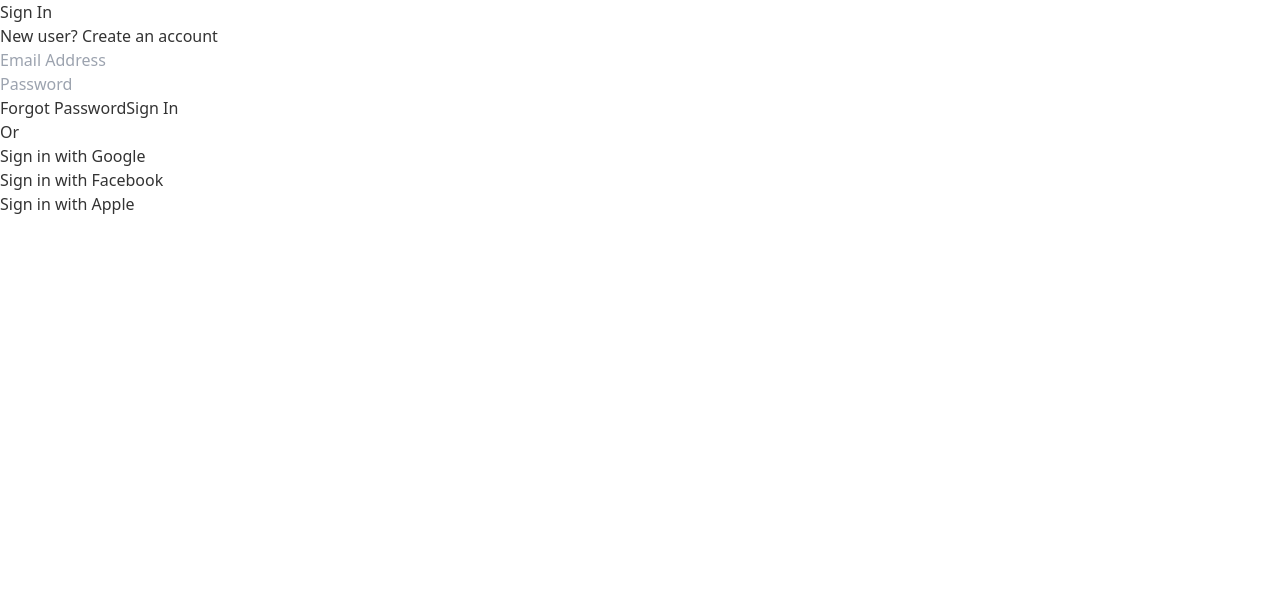
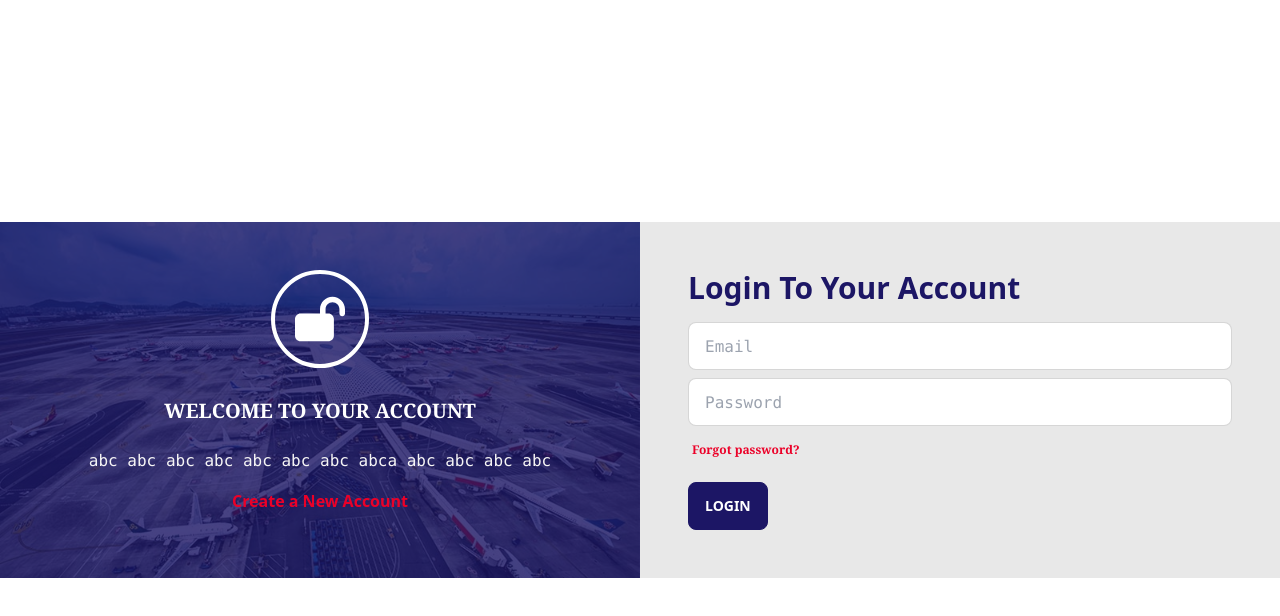
Before and after one commit to DevTabibur/expressbiz, a React (Create React App) app: page /login in a window 1280 px wide. Shown: the top 616 px of the page. Built offline with nearby package versions, Linux system fonts and the light colour scheme.

Commit message:
login  compo is odne

```diff
--- a/src/App.js
+++ b/src/App.js
@@ -18,8 +18,8 @@ import SingleService from "./Pages/Services/SingleService";
 function App() {
   return (
     <>
-      {/* <HeaderTop />
-      <HeaderNav> */}
+      <HeaderTop />
+      <HeaderNav>
         <Routes>
           <Route path="/" element={<Home />} />
           <Route path="/home" element={<Home />} />
@@ -37,7 +37,7 @@ function App() {
             {/* <Route path="test1" element={<Footer />} /> */}
           </Route>
         </Routes>
-      {/* </HeaderNav> */}
+      </HeaderNav>
 
       {/* <Footer /> */}
     </>
--- a/src/Pages/Home/Home.jsx
+++ b/src/Pages/Home/Home.jsx
@@ -6,19 +6,19 @@ import WhyChooseUs from "../../Shared/WhyChooseUs/WhyChooseUs";
 import GetQuote from "../../Shared/GetQuote/GetQuote";
 import Testimonial from "../../Shared/Testimonial/Testimonial";
 import Footer from "../../Shared/Footer/Footer";
+import HeroCarousel from "../../Shared/HeroCarousel/HeroCarousel";
 
 const Home = () => {
   return (
     <>
+    {/* <HeroCarousel/> */}
       {/* <Services />
-
       <BookShipping />
-      <Contact />
       <WhyChooseUs />
       <GetQuote />
-       */}
-       {/* <Testimonial /> */}
-      <Footer/>
+      <Testimonial />
+      <Contact />
+      <Footer /> */}
     </>
   );
 };
--- /dev/null
+++ b/src/Pages/Login/Login.css
@@ -0,0 +1,44 @@
+.login-left-col {
+    position: relative;
+    width: 100%;
+    height: 100%;
+    background-image: url('../../Assets/images/login.jpg');
+    background-position: 50% center;
+    background-size: cover;
+}
+
+.login-left-col::after {
+    content: "";
+    background-color: #1c1665;
+    opacity: .8;
+    position: absolute;
+    left: 0;
+    top: 0;
+    width: 100%;
+    height: 100%;
+    z-index: 1;
+}
+
+.login-info {
+    position: relative;
+    width: 100%;
+    height: 100%;
+    /* background-color: #fff; */
+    z-index: 2;
+    /* border-radius: 10px;
+    padding: 20px; */
+}
+.login-info .icon{
+    font-size: 10px;
+    padding: 20px;
+    width: 50px;
+    height: 50px;
+    border-radius: 50%;
+    border: 4px solid #fff;
+    color: #fff;
+}
+
+
+.login-right-col {
+    background-color: #e8e8e8;
+}
--- a/src/Pages/Login/Login.jsx
+++ b/src/Pages/Login/Login.jsx
@@ -1,87 +1,134 @@
+import "./Login.css";
+import LoginImage from "../../Assets/images/login.jpg";
+import { FontAwesomeIcon } from "@fortawesome/react-fontawesome";
+import { faLockOpen } from "@fortawesome/free-solid-svg-icons";
+import { Link } from "react-router-dom";
+import { useForm } from "react-hook-form";
 
 const Login = () => {
+  const {
+    register,
+    handleSubmit,
+    watch,
+    formState: { errors },
+  } = useForm();
+  const onSubmit = async (data, e) => {
+    console.log(data);
+  };
+
   return (
     <>
-      <main class="main">
-        <div class="container">
-          <section class="wrapper">
-            <div class="heading">
-              <h1 class="text text-large">Sign In</h1>
-              <p class="text text-normal">
-                New user?{" "}
-                <span>
-                  <a href="#" class="text text-links">
-                    Create an account
-                  </a>
+      <div className="container m-auto">
+        <div className="grid md:grid-cols-2 gap-0 ">
+          {/* first col */}
+          <div className="login-left-col">
+            <div className="login-info p-12 text-center">
+              <FontAwesomeIcon className="icon" icon={faLockOpen} />
+
+              <h2 className="text-white font-serif font-bold text-xl my-6">
+                WELCOME TO YOUR ACCOUNT
+              </h2>
+              <p className="text-neutral font-mono mb-4">
+                abc abc abc abc abc abc abc abca abc abc abc abc
+              </p>
+              <Link
+                to="/register"
+                className="hover:underline font-md font-sans font-bold text-primary"
+              >
+                Create a New Account
+              </Link>
+            </div>
+          </div>
+
+          <div className="login-right-col p-12">
+            <h1 className="text-accent text-mono font-bold text-3xl mb-4">
+              Login To Your Account
+            </h1>
+            {/* login form */}
+
+            {/* form */}
+            <form
+              onSubmit={handleSubmit(onSubmit)}
+            >
+             <div className="form-control">
+              <input
+                type="text"
+                placeholder="Email"
+                className="input input-bordered font-mono"
+                {...register("email", {
+                  required: {
+                    value: true,
+                    message: "Email is Required",
+                  },
+                  pattern: {
+                    value: /[a-z0-9]+@[a-z]+\.[a-z]{2,3}/,
+                    message: "Provide a valid Email",
+                  },
+                })}
+              />
+              <label className="label my-1 py-0">
+                {errors.email?.type === "required" && (
+                  <span className="label-text-alt text-red-500 font-mono">
+                    {errors.email.message}
                   </span>
-              </p>
+                )}
+                {errors.email?.type === "pattern" && (
+                  <span className="label-text-alt text-red-500 font-mono">
+                    {errors.email.message}
+                  </span>
+                )}
+              </label>
             </div>
-            <form name="signin" class="form">
-              <div class="input-control">
-                <label for="email" class="input-label" hidden>
-                  Email Address
-                </label>
-                <input
-                  type="email"
-                  name="email"
-                  id="email"
-                  class="input-field"
-                  placeholder="Email Address"
-                />
-              </div>
-              <div class="input-control">
-                <label for="password" class="input-label" hidden>
-                  Password
-                </label>
+            <div className="form-control">
               <input
                 type="password"
-                  name="password"
-                  id="password"
-                  class="input-field"
                 placeholder="Password"
+                className="input input-bordered font-mono"
+                {...register("password", {
+                  required: {
+                    value: true,
+                    message: "Password is Required",
+                  },
+                  minLength: {
+                    value: 6,
+                    message: "Must be 6 characters or longer",
+                  },
+                })}
               />
+              <label className="label my-1 py-0">
+                {errors.password?.type === "required" && (
+                  <span className="label-text-alt text-red-500 font-mono">
+                    {errors.password.message}
+                  </span>
+                )}
+                {errors.password?.type === "minLength" && (
+                  <span className="label-text-alt text-red-500 font-mono">
+                    {errors.password.message}
+                  </span>
+                )}
+              </label>
+              <label
+                className="label mb-4"
+                onClick={async () => {
+                  // await sendPasswordResetEmail(email);
+                }}
+              >
+                <p className="label-text-alt link link-hover font-semibold font-serif text-primary">
+                  Forgot password?
+                </p>
+              </label>
             </div>
-              <div class="input-control">
-                <a href="#" class="text text-links">
-                  Forgot Password
-                </a>
+            {/* {showError} */}
+
                 <input
+                  className="btn btn-accent text-white"
                   type="submit"
-                  name="submit"
-                  class="input-submit"
-                  value="Sign In"
-                  disabled
-                />
-              </div>
+                  value="LOGIN"
+                ></input>
             </form>
-            <div class="striped">
-              <span class="striped-line"></span>
-              <span class="striped-text">Or</span>
-              <span class="striped-line"></span>
-            </div>
-            <div class="method">
-              <div class="method-control">
-                <a href="#" class="method-action">
-                  <i class="ion ion-logo-google"></i>
-                  <span>Sign in with Google</span>
-                </a>
-              </div>
-              <div class="method-control">
-                <a href="#" class="method-action">
-                  <i class="ion ion-logo-facebook"></i>
-                  <span>Sign in with Facebook</span>
-                </a>
-              </div>
-              <div class="method-control">
-                <a href="#" class="method-action">
-                  <i class="ion ion-logo-apple"></i>
-                  <span>Sign in with Apple</span>
-                </a>
           </div>
         </div>
-          </section>
       </div>
-      </main>
     </>
   );
 };
--- a/src/Shared/Header/HeaderNav.jsx
+++ b/src/Shared/Header/HeaderNav.jsx
@@ -60,9 +60,9 @@ const HeaderNav = ({ children }) => {
 
           <div
             className="w-full navbar bg-white shadow-lg"
-            // style={
-            //   pathname.includes("/login") ? { display: "none" } : { display: "flex" }
-            // }
+            style={
+              pathname.includes((`/login`)) ? { display: "none" } : { display: "flex" }
+            }
           >
             <div className="container mx-auto px-4">
               <label
--- a/src/Shared/Header/HeaderTop.jsx
+++ b/src/Shared/Header/HeaderTop.jsx
@@ -5,11 +5,20 @@ import {
   faPhone,
   faTimes,
 } from "@fortawesome/free-solid-svg-icons";
+import { useLocation } from "react-router-dom";
 
 const HeaderTop = () => {
+  const { pathname } = useLocation();
   return (
     <>
-      <div className="headerTop">
+      <div
+        style={
+          pathname.includes("/login")
+            ? { display: "none" }
+            : { display: "flex" }
+        }
+        className="headerTop"
+      >
         <div className="container mx-auto px-4">
           <div className="md:flex flex-row gap-4">
             <div className="basis-2/3">
--- /dev/null
+++ b/src/Shared/HeroCarousel/HeroCarousel.css
@@ -0,0 +1,147 @@
+header .item {
+    height: 100vh;
+    position: relative;
+  }
+  header .item img {
+    width: 100%;
+    height: 100%;
+    object-fit: cover;
+  }
+  header .item .cover {
+    padding: 75px 0;
+    position: absolute;
+    width: 100%;
+    height: 100%;
+    top: 0;
+    left: 0;
+    background: rgba(0, 0, 0, 0.6);
+    display: flex;
+    align-items: center;
+  }
+  header .item .cover .header-content {
+    position: relative;
+    padding: 56px;
+    overflow: hidden;
+  }
+  header .item .cover .header-content .line {
+    content: "";
+    display: inline-block;
+    width: 100%;
+    height: 100%;
+    left: 0;
+    top: 0;
+    position: absolute;
+    border: 9px solid #fff;
+    -webkit-clip-path: polygon(0 0, 60% 0, 36% 100%, 0 100%);
+    clip-path: polygon(0 0, 60% 0, 36% 100%, 0 100%);
+  }
+  header .item .cover .header-content h2 {
+    font-weight: 300;
+    font-size: 35px;
+    color: #fff;
+  }
+  header .item .cover .header-content h1 {
+    font-size: 56px;
+    font-weight: 600;
+    margin: 5px 0 20px;
+    word-spacing: 3px;
+    color: #fff;
+  }
+  header .item .cover .header-content h4 {
+    font-size: 24px;
+    font-weight: 300;
+    line-height: 36px;
+    color: #fff;
+  }
+  header .owl-item.active h1 {
+    -webkit-animation-duration: 1s;
+    animation-duration: 1s;
+    -webkit-animation-fill-mode: both;
+    animation-fill-mode: both;
+    animation-name: fadeInDown;
+    animation-delay: 0.3s;
+  }
+  header .owl-item.active h2 {
+    -webkit-animation-duration: 1s;
+    animation-duration: 1s;
+    -webkit-animation-fill-mode: both;
+    animation-fill-mode: both;
+    animation-name: fadeInDown;
+    animation-delay: 0.3s;
+  }
+  header .owl-item.active h4 {
+    -webkit-animation-duration: 1s;
+    animation-duration: 1s;
+    -webkit-animation-fill-mode: both;
+    animation-fill-mode: both;
+    animation-name: fadeInUp;
+    animation-delay: 0.3s;
+  }
+  header .owl-item.active .line {
+    -webkit-animation-duration: 1s;
+    animation-duration: 1s;
+    -webkit-animation-fill-mode: both;
+    animation-fill-mode: both;
+    animation-name: fadeInLeft;
+    animation-delay: 0.3s;
+  }
+  header .owl-nav .owl-prev {
+    position: absolute;
+    left: 15px;
+    top: 43%;
+    opacity: 0;
+    -webkit-transition: all 0.4s ease-out;
+    transition: all 0.4s ease-out;
+    background: rgba(0, 0, 0, 0.5) !important;
+    width: 40px;
+    cursor: pointer;
+    height: 40px;
+    position: absolute;
+    display: block;
+    z-index: 1000;
+    border-radius: 0;
+  }
+  header .owl-nav .owl-prev span {
+    font-size: 1.6875rem;
+    color: #fff;
+  }
+  header .owl-nav .owl-prev:focus {
+    outline: 0;
+  }
+  header .owl-nav .owl-prev:hover {
+    background: #000 !important;
+  }
+  header .owl-nav .owl-next {
+    position: absolute;
+    right: 15px;
+    top: 43%;
+    opacity: 0;
+    -webkit-transition: all 0.4s ease-out;
+    transition: all 0.4s ease-out;
+    background: rgba(0, 0, 0, 0.5) !important;
+    width: 40px;
+    cursor: pointer;
+    height: 40px;
+    position: absolute;
+    display: block;
+    z-index: 1000;
+    border-radius: 0;
+  }
+  header .owl-nav .owl-next span {
+    font-size: 1.6875rem;
+    color: #fff;
+  }
+  header .owl-nav .owl-next:focus {
+    outline: 0;
+  }
+  header .owl-nav .owl-next:hover {
+    background: #000 !important;
+  }
+  header:hover .owl-prev {
+    left: 0px;
+    opacity: 1;
+  }
+  header:hover .owl-next {
+    right: 0px;
+    opacity: 1;
+  }
--- /dev/null
+++ b/src/Shared/HeroCarousel/HeroCarousel.jsx
@@ -0,0 +1,93 @@
+import "./HeroCarousel.css";
+
+const HeroCarousel = () => {
+    // $('.owl-carousel').owlCarousel({
+    //     loop:true,
+    //     margin:10,
+    //     dots:false,
+    //     nav:true,
+    //     mouseDrag:false,
+    //     autoplay:true,
+    //     animateOut: 'slideOutUp',
+    //     responsive:{
+    //         0:{
+    //             items:1
+    //         },
+    //         600:{
+    //             items:1
+    //         },
+    //         1000:{
+    //             items:1
+    //         }
+    //     }
+    // });
+
+
+  return (
+    <>
+      <header>
+        <div class="owl-carousel owl-theme">
+          <div class="item">
+            <img
+              src="https://cdn.pixabay.com/photo/2017/10/24/10/30/business-2884023_960_720.jpg"
+              alt="images not found"
+            />
+            <div class="cover">
+              <div class="container">
+                <div class="header-content">
+                  <div class="line"></div>
+                  <h2>Teimagine Digital Experience with</h2>
+                  <h1>Start-ups and solutions</h1>
+                  <h4>
+                    We help entrepreneurs, start-ups and enterprises shape their
+                    ideas into products
+                  </h4>
+                </div>
+              </div>
+            </div>
+          </div>
+          <div class="item">
+            <img
+              src="https://cdn.pixabay.com/photo/2016/03/09/09/22/workplace-1245776_960_720.jpg"
+              alt="images not found"
+            />
+            <div class="cover">
+              <div class="container">
+                <div class="header-content">
+                  <div class="line animated bounceInLeft"></div>
+                  <h2>Reimagine Digital Experience with</h2>
+                  <h1>Intelligent solutions</h1>
+                  <h4>
+                    We help entrepreneurs, start-ups and enterprises shape their
+                    ideas into products
+                  </h4>
+                </div>
+              </div>
+            </div>
+          </div>
+          <div class="item">
+            <img
+              src="https://cdn.pixabay.com/photo/2017/05/04/16/37/meeting-2284501_960_720.jpg"
+              alt="images not found"
+            />
+            <div class="cover">
+              <div class="container">
+                <div class="header-content">
+                  <div class="line animated bounceInLeft"></div>
+                  <h2>Peimagine Digital Experience with</h2>
+                  <h1>Intelligent Solutions</h1>
+                  <h4>
+                    We help entrepreneurs, start-ups and enterprises shape their
+                    ideas into products
+                  </h4>
+                </div>
+              </div>
+            </div>
+          </div>
+        </div>
+      </header>
+    </>
+  );
+};
+
+export default HeroCarousel;
--- a/src/Shared/Testimonial/Testimonial.jsx
+++ b/src/Shared/Testimonial/Testimonial.jsx
@@ -14,6 +14,8 @@ import {
   faFile,
 } from "@fortawesome/free-solid-svg-icons";
 
+
+// demo for client review https://codepen.io/Supha/pen/OQvLEj
 const Testimonial = () => {
   return (
     <>
```
Also changed, not shown: src/Assets/images/login.jpg (added). Lines whose indentation alone changed are shown as unchanged.
